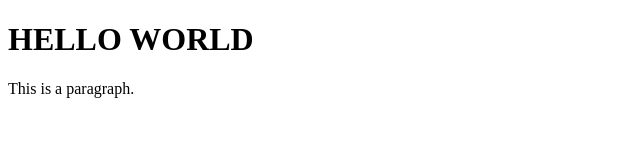
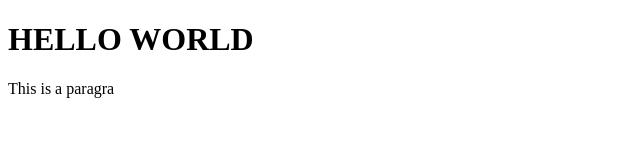
Before and after one commit to ahmedToufikDahmri/jenkins, a plain HTML site: page index.html in a window 1280 px wide. Shown: the full height of the page, 0-640 px from the left. Drawn offline with Linux system fonts and the light colour scheme.

Commit message:
Update index.html

```diff
--- a/index.html
+++ b/index.html
@@ -6,7 +6,7 @@
 <body>
 
 <h1>HELLO WORLD</h1>
-<p>This is a paragraph.</p>
+<p>This is a paragra</p>
 
 </body>
 </html>
```
